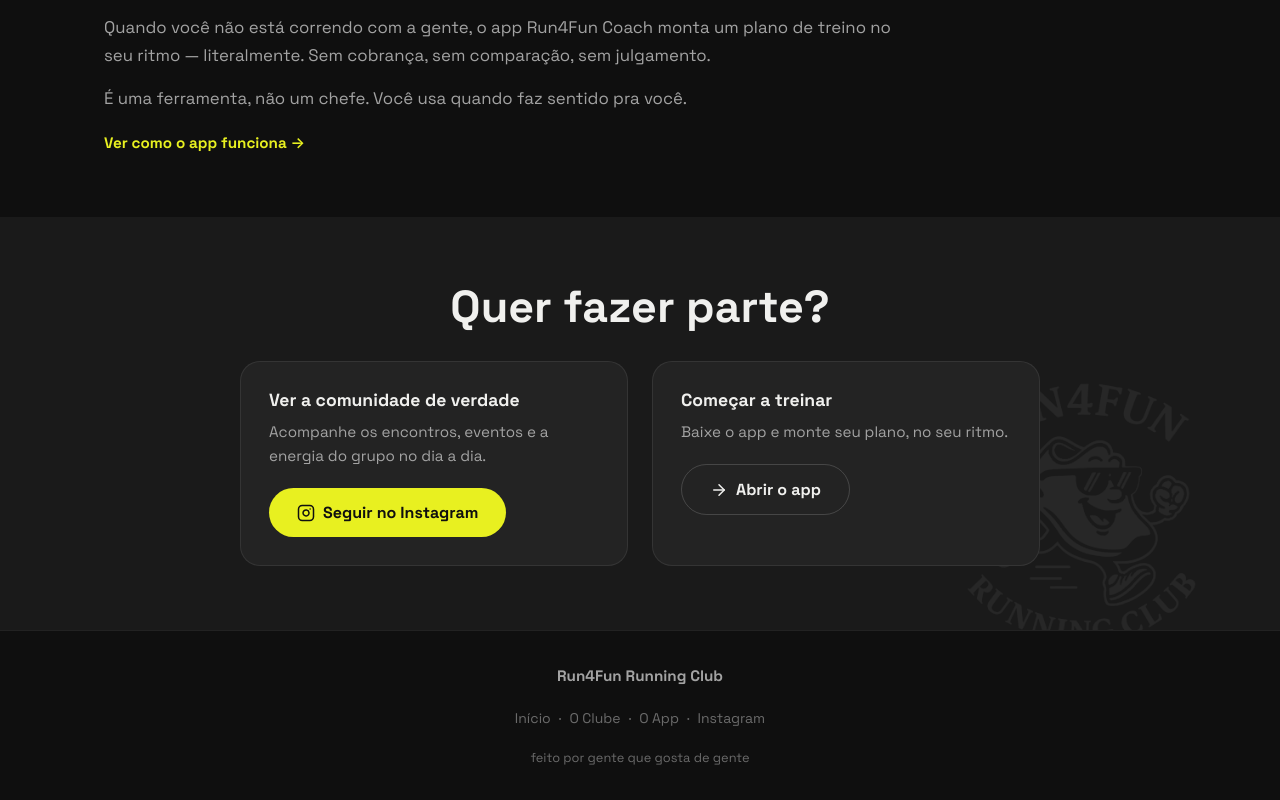
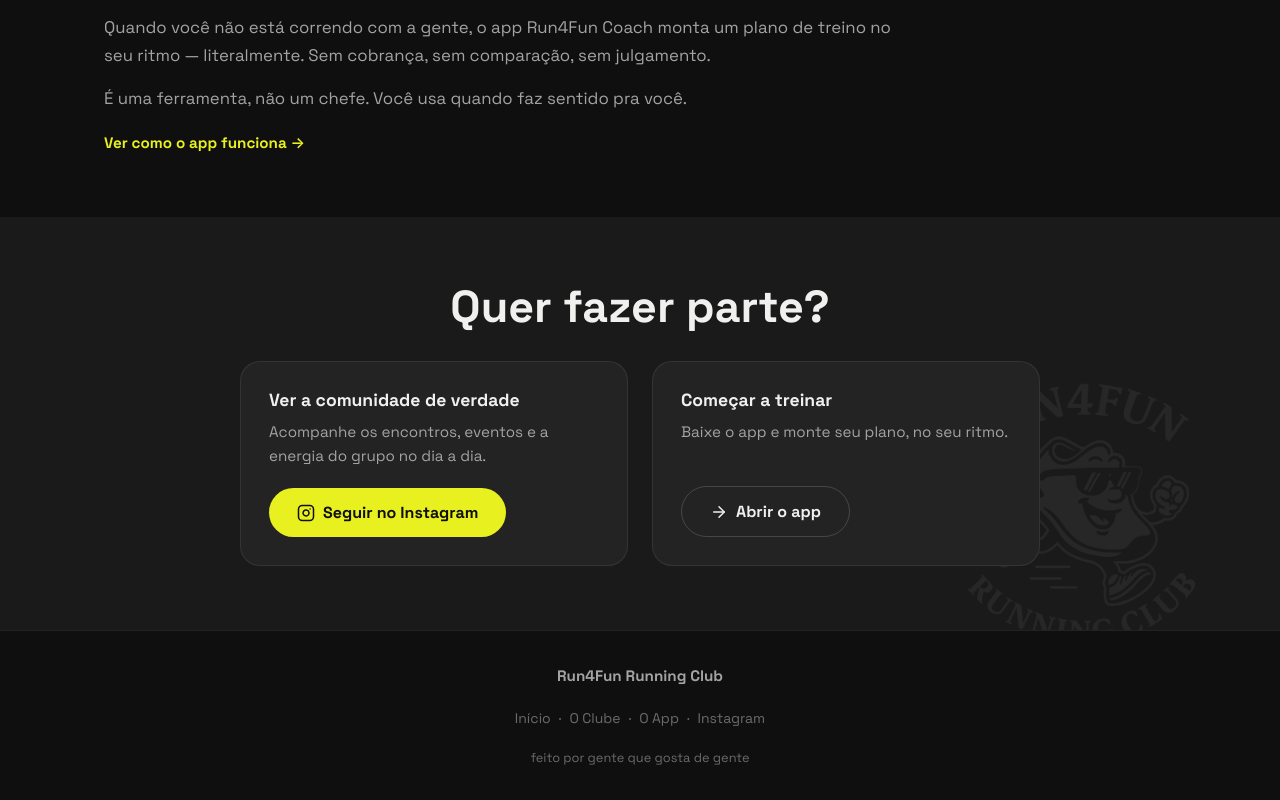
Before and after one commit to gwillian50-collab/run4fun-site, a React (Vite) app: page / in a window 1280 px wide. Shown: the part 1637-2437 px from the top of the page. Built offline with nearby package versions, Linux system fonts and the light colour scheme.

Commit message:
fix: alinha botoes das cta-cards na mesma altura via flexbox

```diff
--- a/src/index.css
+++ b/src/index.css
@@ -429,6 +429,13 @@
   border-radius: var(--radius-lg);
   padding: 28px;
   text-align: left;
+  display: flex;
+  flex-direction: column;
+}
+
+.cta-card .btn {
+  margin-top: auto;
+  align-self: flex-start;
 }
 
 .cta-card__title {
```
